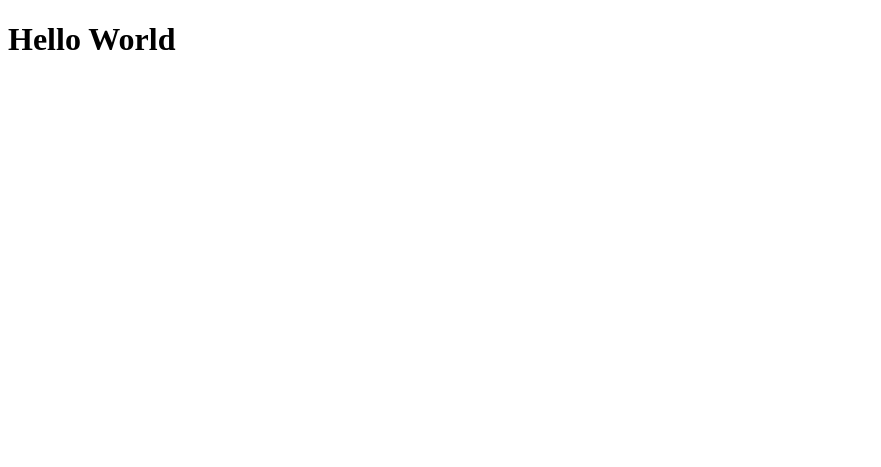
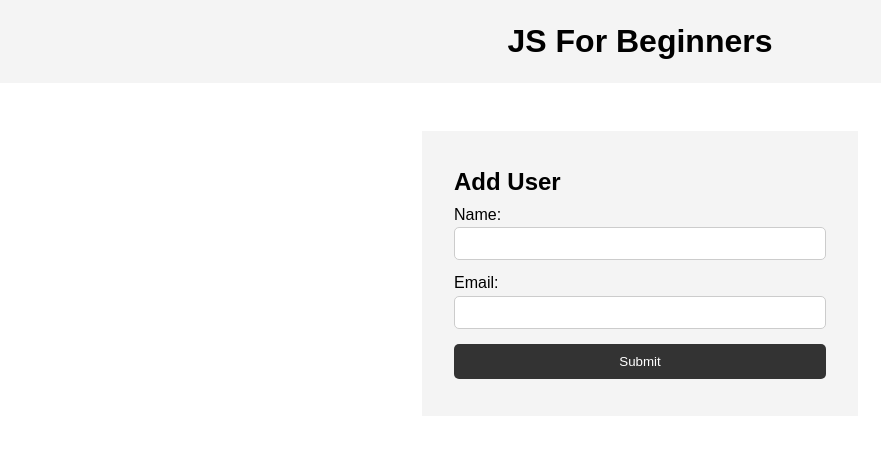
Before and after one commit to rshareef/js-basics, a plain HTML site: page index.html in a window 1280 px wide. Shown: the whole page, without its empty margins (0-881 px from the left). Drawn offline with Linux system fonts and the light colour scheme.

Commit message:
DOM topic file seup

```diff
--- a/index.html
+++ b/index.html
@@ -1,13 +1,42 @@
 <!DOCTYPE html>
 <html lang="en">
-<head>
-    <meta charset="UTF-8">
-    <meta name="viewport" content="width=device-width, initial-scale=1.0">
-    <title>Document</title>
-</head>
-<body>
-    <h1>Hello World</h1>
-    <!--JavaScript at end of <body> so page is fully rendered for: best UX & so page elements can be interacted with issue-free.-->
-    <script src="index.js"></script>
-</body>
+  <head>
+    <meta charset="UTF-8" />
+    <meta name="viewport" content="width=device-width, initial-scale=1.0" />
+    <meta http-equiv="X-UA-Compatible" content="ie=edge" />
+    <title>JS For Beginners</title>
+    <link rel="stylesheet" href="style.css">
+  </head>
+  <body>
+    <header>
+      <h1>JS For Beginners</h1>
+    </header>
+
+    <section class="container">
+      <form id="my-form">
+        <h1>Add User</h1>
+        <div class="msg"></div>
+        <div>
+          <label for="name">Name:</label>
+          <input type="text" id="name">
+        </div>
+        <div>
+          <label for="email">Email:</label>
+          <input type="text" id="email">
+        </div>
+        <input class="btn" type="submit" value="Submit">
+      </form>
+
+      <ul id="users"></ul>
+
+      <!-- <ul class="items">
+        <li class="item">Item 1</li>
+        <li class="item">Item 2</li>
+        <li class="item">Item 3</li>
+      </ul> -->
+    </section>
+    <!--JavaScript file at end of <body> so page is fully rendered for: best UX & so page elements can be interacted with issue-free.-->
+    <!--<script src="index.js"></script>-->
+    <script src="dom.js"></script>
+  </body>
 </html>
--- /dev/null
+++ b/style.css
@@ -0,0 +1,77 @@
+* {
+    margin: 0;
+    padding: 0;
+    box-sizing: border-box;
+  }
+
+  body {
+    font-family: Arial, Helvetica, sans-serif;
+    line-height: 1.6;
+  }
+
+  ul {
+    list-style: none;
+  }
+
+  ul li {
+    padding: 5px;
+    background: #f4f4f4;
+    margin: 5px 0;
+  }
+
+  header {
+    background: #f4f4f4;
+    padding: 1rem;
+    text-align: center;
+  }
+
+  .container {
+    margin: auto;
+    width: 500px;
+    overflow: auto;
+    padding: 3rem 2rem;
+  }
+
+  #my-form {
+    padding: 2rem;
+    background: #f4f4f4;
+  }
+
+  #my-form label {
+    display: block;
+  }
+
+  #my-form input[type='text'] {
+    width: 100%;
+    padding: 8px;
+    margin-bottom: 10px;
+    border-radius: 5px;
+    border: 1px solid #ccc;
+  }
+
+  .btn {
+    display: block;
+    width: 100%;
+    padding: 10px 15px;
+    border: 0;
+    background: #333;
+    color: #fff;
+    border-radius: 5px;
+    margin: 5px 0;
+  }
+
+  .btn:hover {
+    background: #444;
+  }
+
+  .bg-dark {
+    background: #333;
+    color: #fff;
+  }
+
+  .error {
+    background: orangered;
+    color: #fff;
+    padding: 5px;
+    margin: 5px;
+  }
```
Also changed, not shown: dom.js (added), index.js (line endings or trailing spaces).
